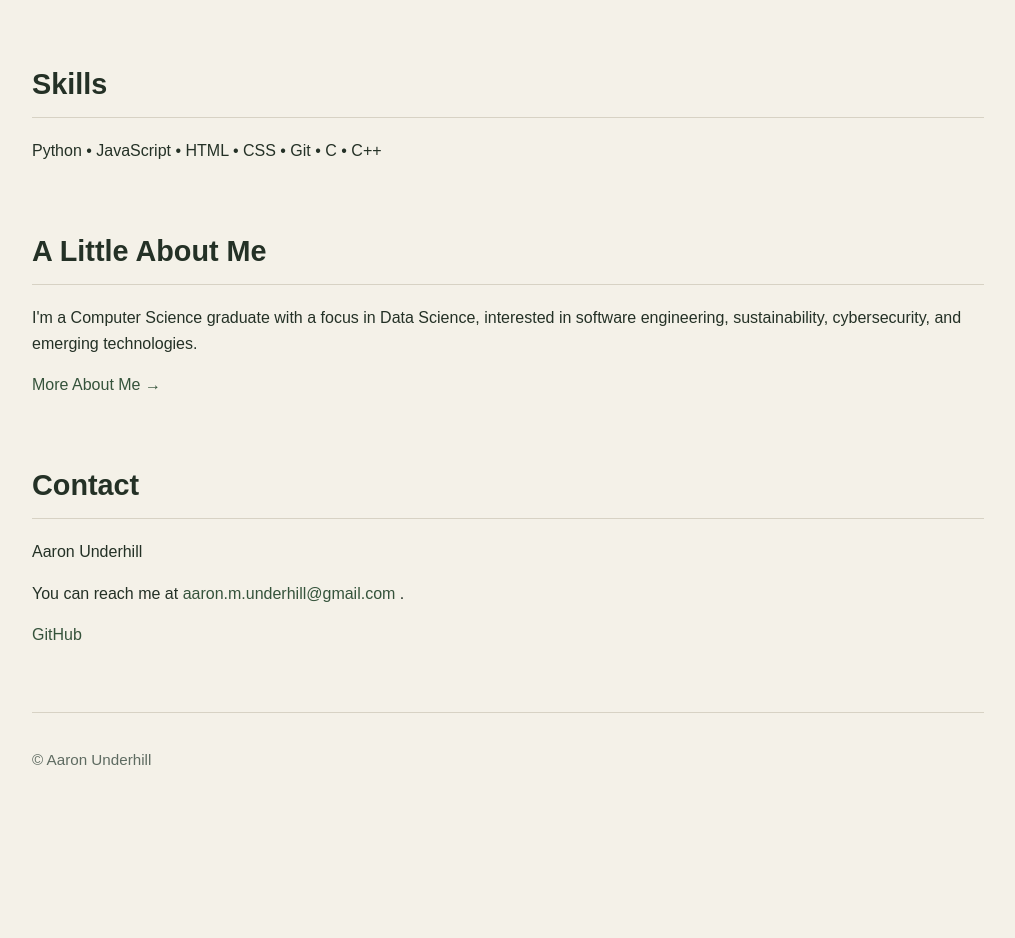
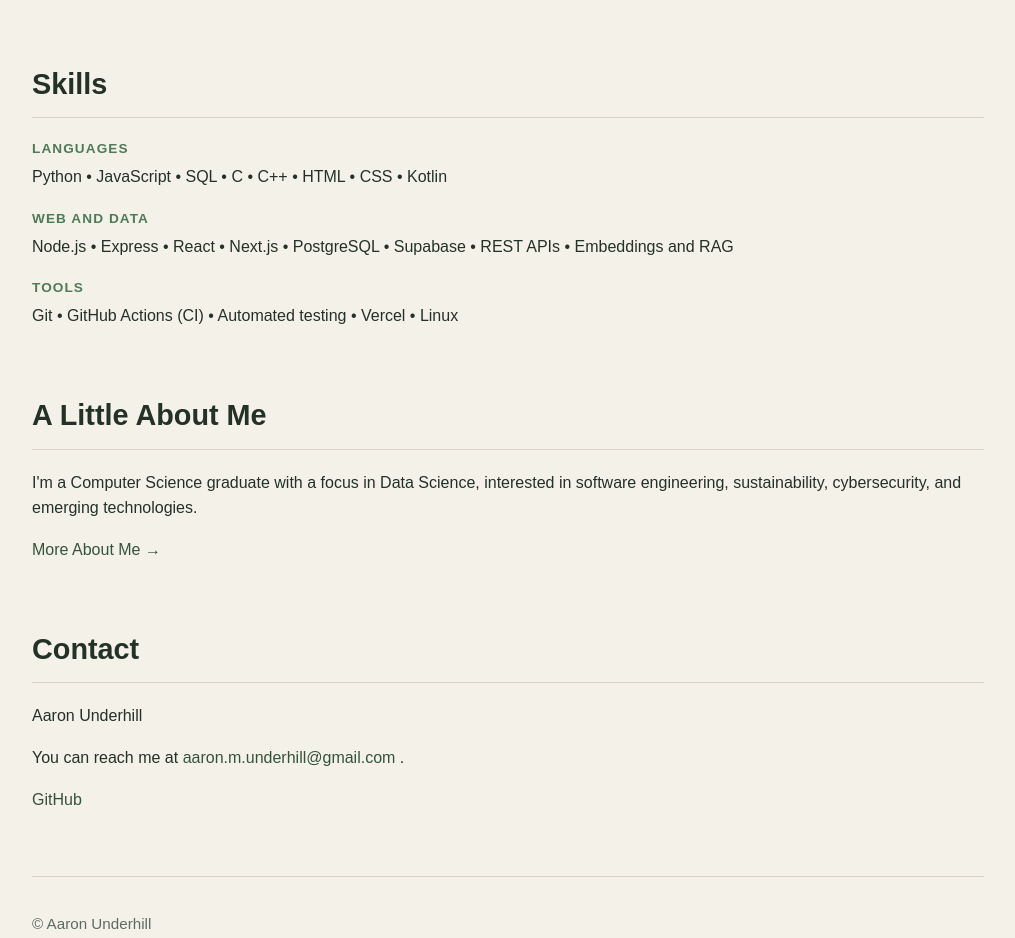
Before and after one commit to aaron-underhill/aaron-underhill.github.io, a plain HTML site: page index.html in a window 1280 px wide. Shown: the part 1860-2798 px from the top of the page, without its empty margins (132-1147 px from the left). Before the commit the page ends 2671 px from the top, so only its background shows below. Drawn offline with Linux system fonts and the light colour scheme.

Commit message:
Match homepage skills to resume
Co-Authored-By: Claude Opus 5.5 <noreply@anthropic.com>
Claude-Session: https://claude.ai/code/session_01JfgphZjXTgf8zPRUraRdPq

```diff
--- a/index.html
+++ b/index.html
@@ -84,9 +84,24 @@
 
             <h2>Skills</h2>
 
-            <p>
-                Python • JavaScript • HTML • CSS • Git • C • C++
-            </p>
+            <div class="skill-groups">
+
+                <div class="skill-group">
+                    <h3>Languages</h3>
+                    <p>Python • JavaScript • SQL • C • C++ • HTML • CSS • Kotlin</p>
+                </div>
+
+                <div class="skill-group">
+                    <h3>Web and Data</h3>
+                    <p>Node.js • Express • React • Next.js • PostgreSQL • Supabase • REST APIs • Embeddings and RAG</p>
+                </div>
+
+                <div class="skill-group">
+                    <h3>Tools</h3>
+                    <p>Git • GitHub Actions (CI) • Automated testing • Vercel • Linux</p>
+                </div>
+
+            </div>
 
         </section>
 
--- a/style.css
+++ b/style.css
@@ -212,6 +212,30 @@ section h2 {
 article h3 {
     margin-top: 0;
     margin-bottom: 12px;
+}
+
+
+/* Skills on the homepage: one labeled group per category. */
+.skill-group {
+    margin-bottom: 18px;
+}
+
+.skill-group:last-child {
+    margin-bottom: 0;
+}
+
+.skill-group h3 {
+    margin: 0 0 4px;
+
+    font-size: 0.85rem;
+    letter-spacing: 0.08em;
+    text-transform: uppercase;
+
+    color: var(--accent);
+}
+
+.skill-group p {
+    margin: 0;
 }
 
 
```
